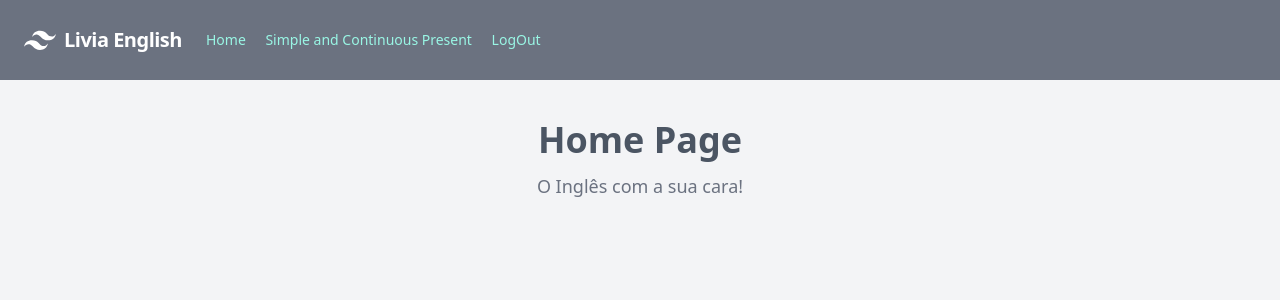
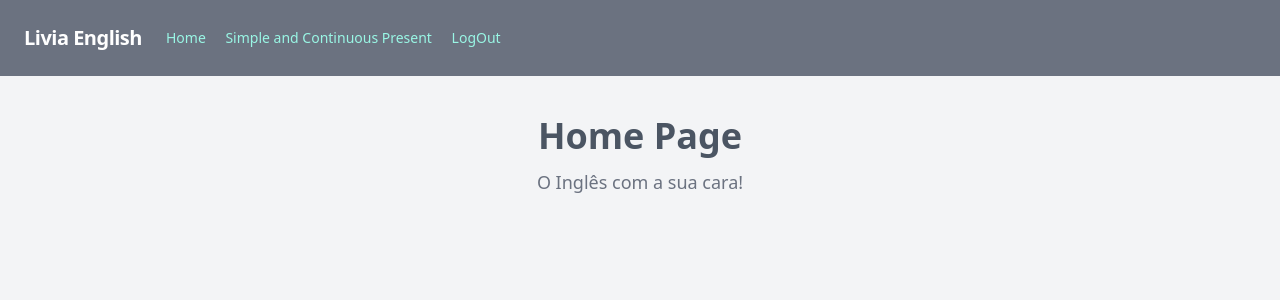
Before and after one commit to alekissandroarvo/simulado_django, a Django app: page /home/ in a window 1280 px wide. Shown: the top 300 px of the page. Run offline with Django 5.2, Linux system fonts and the light colour scheme; some libraries are stand-ins or nearby versions.

Commit message:
retirada droddown menu e SVG

```diff
--- a/templates/home.html
+++ b/templates/home.html
@@ -15,13 +15,8 @@
     <nav class="nav">
         <nav class="flex items-center justify-between flex-wrap bg-gray-500 p-6">
             <div class="flex items-center flex-shrink-0 text-white mr-6">
-              <svg class="fill-current h-8 w-8 mr-2" width="54" height="54" viewBox="0 0 54 54" xmlns="http://www.w3.org/2000/svg"><path d="M13.5 22.1c1.8-7.2 6.3-10.8 13.5-10.8 10.8 0 12.15 8.1 17.55 9.45 3.6.9 6.75-.45 9.45-4.05-1.8 7.2-6.3 10.8-13.5 10.8-10.8 0-12.15-8.1-17.55-9.45-3.6-.9-6.75.45-9.45 4.05zM0 38.3c1.8-7.2 6.3-10.8 13.5-10.8 10.8 0 12.15 8.1 17.55 9.45 3.6.9 6.75-.45 9.45-4.05-1.8 7.2-6.3 10.8-13.5 10.8-10.8 0-12.15-8.1-17.55-9.45-3.6-.9-6.75.45-9.45 4.05z"/></svg>
+              <!-- <svg class="fill-current h-8 w-8 mr-2" width="54" height="54" viewBox="0 0 54 54" xmlns="http://www.w3.org/2000/svg"><path d="M13.5 22.1c1.8-7.2 6.3-10.8 13.5-10.8 10.8 0 12.15 8.1 17.55 9.45 3.6.9 6.75-.45 9.45-4.05-1.8 7.2-6.3 10.8-13.5 10.8-10.8 0-12.15-8.1-17.55-9.45-3.6-.9-6.75.45-9.45 4.05zM0 38.3c1.8-7.2 6.3-10.8 13.5-10.8 10.8 0 12.15 8.1 17.55 9.45 3.6.9 6.75-.45 9.45-4.05-1.8 7.2-6.3 10.8-13.5 10.8-10.8 0-12.15-8.1-17.55-9.45-3.6-.9-6.75.45-9.45 4.05z"/></svg> -->
               <span class="font-semibold text-xl tracking-tight">Livia English</span>
-            </div>
-            <div class="block lg:hidden">
-              <button class="flex items-center px-3 py-2 border rounded text-teal-200 border-teal-400 hover:text-white hover:border-white">
-                <svg class="fill-current h-3 w-3" viewBox="0 0 20 20" xmlns="http://www.w3.org/2000/svg"><title>Menu</title><path d="M0 3h20v2H0V3zm0 6h20v2H0V9zm0 6h20v2H0v-2z"/></svg>
-              </button>
             </div>
             <div class="w-full block flex-grow lg:flex lg:items-center lg:w-auto">
               <div class="text-sm lg:flex-grow">
```
